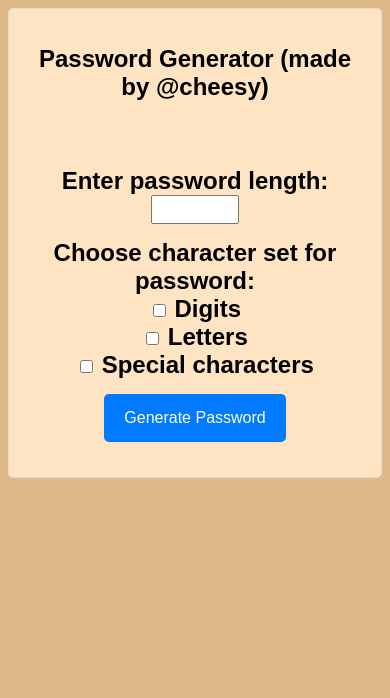
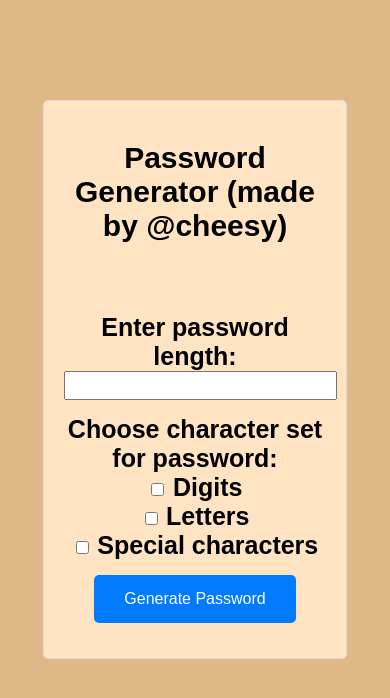
Before and after one commit to 22062239/Passwordgenerator, a Django app: page / in a window 390 px wide. Shown: the top 698 px of the page. Run offline with Django 5.2, Linux system fonts and the light colour scheme.

Commit message:
Added basic js and mobile css

```diff
--- a/myfirstproject/myfirstapp/static/master.css
+++ b/myfirstproject/myfirstapp/static/master.css
@@ -4,42 +4,42 @@ body {
 }
 
 .password-generator {
-    max-width: 90%;
+    width: 70%;
     margin: 0 auto;
     padding: 20px;
     background-color: bisque;
     border: 1px solid #ddd;
     border-radius: 5px;
     text-align: center;
+    margin-top: 100px; /* Adjust margin-top as needed */
 }
 
 .form-group {
     margin-bottom: 15px;
     text-align: center;
-    font-size: 20px;
+    font-size: 20px; /* Reduced font size for mobile */
 }
 
 h1 {
-    padding-bottom: 50px;
-    font-size: 24px;
+    padding-bottom: 50px; /* Adjusted padding for mobile */
+    font-size: 30px; /* Reduced font size for mobile */
 }
 
 label {
     font-weight: bold;
-    font-size: 24px;
+    font-size: 25px; /* Reduced font size for mobile */
 }
 
 input[type="radio"] {
-    margin-right: 5px;
+    margin-right: 10px;
 }
 
 input[type="number"] {
-    font-size: 20px;
-    width: 80px; /* Adjust width for smaller screens */
+    font-size: 20px; /* Reduced font size for mobile */
 }
 
 .btn {
-    padding: 15px 20px;
+    padding: 15px 30px; /* Adjusted padding for mobile */
     font-size: 16px;
     color: #fff;
     background-color: #007bff;
--- a/myfirstproject/myfirstapp/templates/myfirstapp/home.html
+++ b/myfirstproject/myfirstapp/templates/myfirstapp/home.html
@@ -5,15 +5,13 @@
 {% endblock %}
 
 {% block content %}
-
 <div class="password-generator">
-
     <h1>Password Generator (made by @cheesy)</h1>
-    <form action="{% url 'generate_password' %}" method="POST">
+    <form action="{% url 'generate_password' %}" method="POST" id="passwordForm">
         {% csrf_token %}
         <div class="form-group">
             <label for="passlength">Enter password length:</label>
-            <input type="number" id="passlength" name="passlength">
+            <input type="number" id="passlength" name="passlength" required>
         </div>
         <div class="form-group">
             <label>Choose character set for password:</label><br>
@@ -27,7 +25,16 @@
         <div class="form-group">
             <input type="submit" value="Generate Password" class="btn btn-primary">
         </div>
-
     </form>
 </div>
-    {% endblock %}
+
+<script>
+    document.getElementById('passwordForm').addEventListener('submit', function(event) {
+        var checkboxes = document.querySelectorAll('input[name="choice"]:checked');
+        if (checkboxes.length === 0) {
+            alert("Please select at least one character set.");
+            event.preventDefault(); // Prevent form submission
+        }
+    });
+</script>
+{% endblock %}
--- a/myfirstproject/myfirstapp/views.py
+++ b/myfirstproject/myfirstapp/views.py
@@ -10,7 +10,6 @@ def generate_password(request):
     if request.method == 'POST':
         passlength = int(request.POST['passlength'])
         choice = int(request.POST['choice'])
-
         characterList = ""
         if choice == 1:
             characterList += string.digits
```
